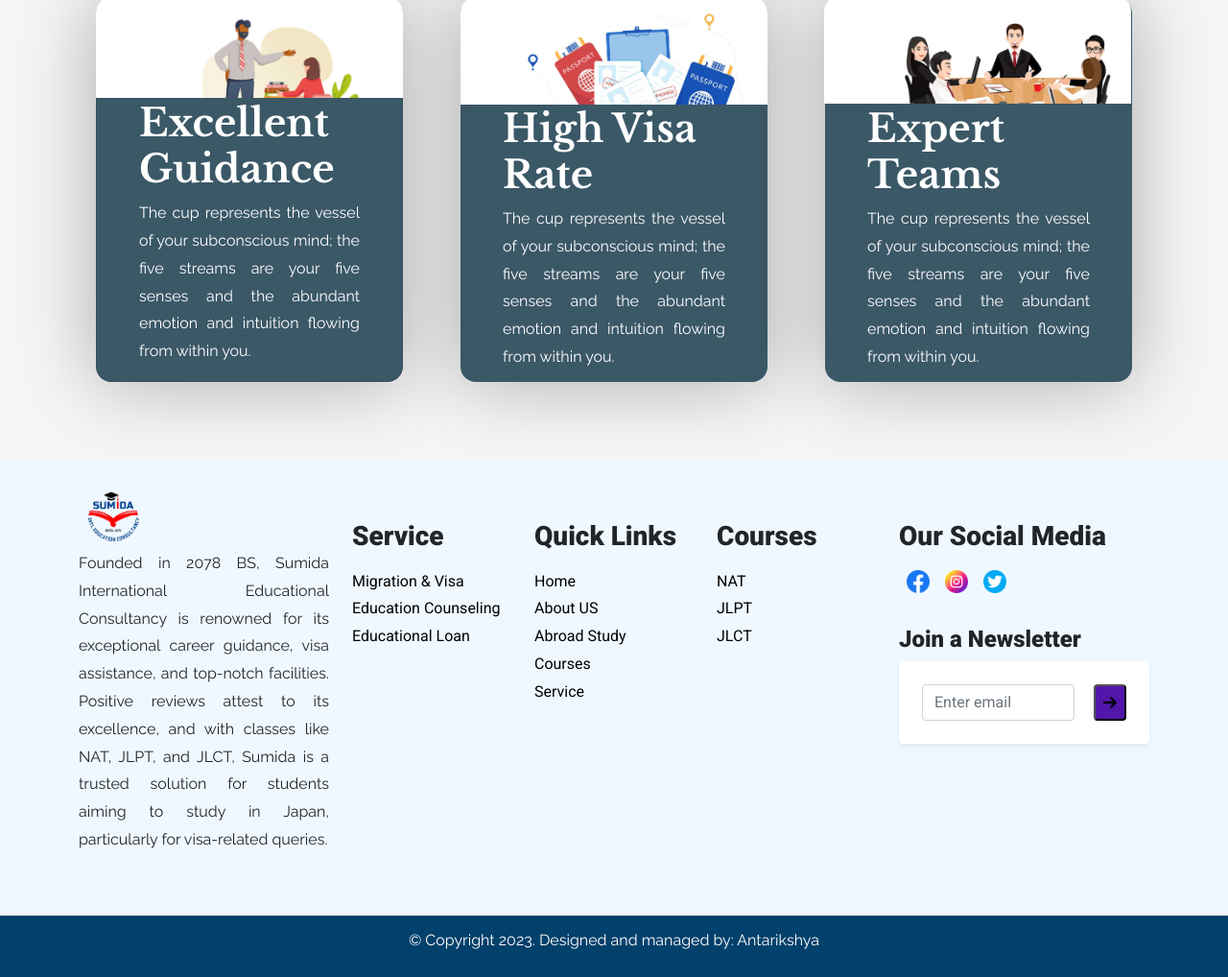
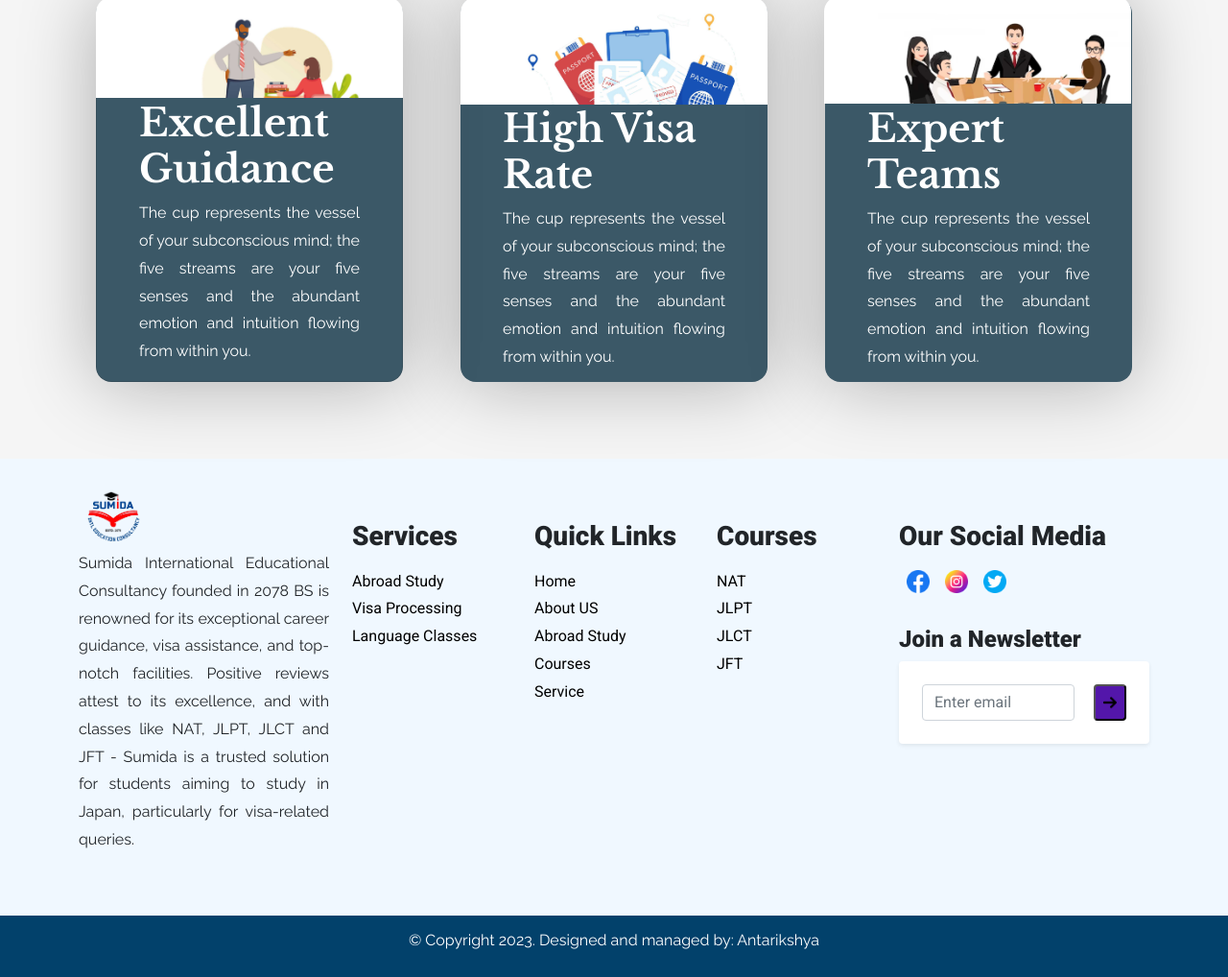
Before and after one commit to AntariksShya/Sumida, a website: page about.html in a window 1280 px wide. Shown: the part 2822-3840 px from the top of the page at 96% size. Drawn offline with nearby package versions, Linux system fonts and the light colour scheme; a web font is replaced by a local one.

Commit message:
changed footer

```diff
--- a/about.html
+++ b/about.html
@@ -409,24 +409,24 @@
             <a href="">
               <img src="images/logo.png" alt="" width="70" height="71" class="rounded-circle">
             </a>
-            <p>Founded in 2078 BS, Sumida International Educational Consultancy is renowned for its exceptional career
+            <p>Sumida International Educational Consultancy founded in 2078 BS is renowned for its exceptional career
               guidance, visa assistance, and top-notch facilities. Positive reviews attest to its excellence, and with
-              classes like NAT, JLPT, and JLCT, Sumida is a trusted solution for students aiming to study in Japan,
+              classes like NAT, JLPT, JLCT and JFT - Sumida is a trusted solution for students aiming to study in Japan,
               particularly for visa-related queries.</p>
 
           </div>
           <div class="col-lg-2 col-md-6 col-sm-6 list-item ">
-            <h3 class="mb-3 ">Service</h3>
+            <h3 class="mb-3 ">Services</h3>
             <div>
               <a>
                 <a href="services.html">
-                  Migration & Visa
+                  Abroad Study
                 </a> <br>
                 <a href="services.html">
-                  Education Counseling
+                  Visa Processing
                 </a> <br>
                 <a href="services.html">
-                  Educational Loan
+                  Language Classes
                 </a>
 
             </div>
@@ -449,7 +449,8 @@
               <a>
                 <a href="services.html">NAT</a><br>
                 <a href="services.html">JLPT </a><br>
-                <a href="services.html">JLCT </a>
+                <a href="services.html">JLCT </a><br>
+                <a href="services.html">JFT </a>
             </div>
 
           </div>
```
Also changed, not shown: contact.html (+8 -7 lines), course.html (+8 -7 lines), index.html (+8 -7 lines), japan.html (+8 -7 lines), services.html (+8 -7 lines).
